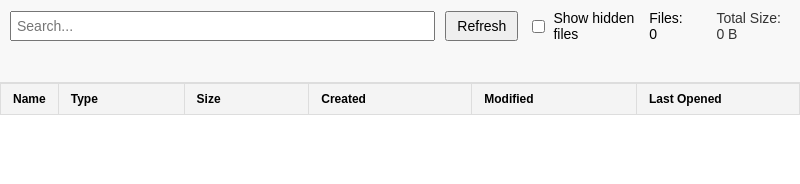
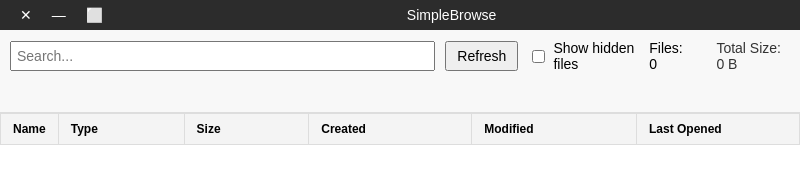
Before and after one commit to ashwyn222/SimpleBrowse, an Electron app: page index.html in a window 800 px wide. Drawn offline with Linux system fonts and the light colour scheme; no server answers.

Commit message:
Removed default title bar and customised UI

```diff
--- a/index.html
+++ b/index.html
@@ -3,10 +3,21 @@
 <head>
     <meta charset="UTF-8">
     <meta name="viewport" content="width=device-width, initial-scale=1.0">
-    <title>File Explorer</title>
+    <title>Simple Browse</title>
     <link rel="stylesheet" href="./styles.css">
 </head>
 <body>
+    <div class="title-bar">
+        <div class="title-bar-buttons">
+            <button class="close-btn" onclick="closeWindow()">✕</button>
+            <button class="minimize-btn" onclick="minimizeWindow()">—</button>
+            <button class="maximize-btn" onclick="toggleMaximizeWindow()">⬜</button>
+        </div>
+
+        <div class="title-bar-drag-region">
+            <div class="title-bar-title">SimpleBrowse</div>
+        </div>
+    </div>
     <div class="toolbar-container">
         <div class="toolbar">
             <input type="text" id="search" placeholder="Search..." oninput="filterFiles()" />
--- a/preload.js
+++ b/preload.js
@@ -6,5 +6,8 @@ contextBridge.exposeInMainWorld('electronAPI', {
     copyFile: (filePath) => ipcRenderer.invoke('copy-file', filePath),
     copyFilePath: (filePath) => ipcRenderer.invoke('copy-file-path', filePath),
     deleteFile: (filePath) => ipcRenderer.invoke('delete-file', filePath),
-    renameFile: (oldPath, newName) => ipcRenderer.invoke('rename-file', oldPath, newName)
+    renameFile: (oldPath, newName) => ipcRenderer.invoke('rename-file', oldPath, newName),
+    minimizeWindow: () => ipcRenderer.send('minimize-window'),
+    toggleMaximizeWindow: () => ipcRenderer.send('toggle-maximize-window'),
+    closeWindow: () => ipcRenderer.send('close-window')
 });
--- a/renderer.js
+++ b/renderer.js
@@ -329,5 +329,17 @@ function openFile(filePath) {
     window.electronAPI.openFile(filePath);
 }
 
+function minimizeWindow() {
+    window.electronAPI.minimizeWindow();
+}
+
+function toggleMaximizeWindow() {
+    window.electronAPI.toggleMaximizeWindow();
+}
+
+function closeWindow() {
+    window.electronAPI.closeWindow();
+}
+
 // Start by loading the Downloads directory
 navigateTo('');
--- a/styles.css
+++ b/styles.css
@@ -2,6 +2,47 @@ body {
     font-family: Arial, sans-serif;
     margin: 0;
     padding: 0;
+}
+
+.title-bar {
+    display: flex;
+    align-items: center;
+    justify-content: space-between;
+    background-color: #2c2c2c;
+    color: white;
+    padding: 0 10px;
+    height: 30px;
+    -webkit-user-select: none;
+}
+
+.title-bar-drag-region {
+    -webkit-app-region: drag;
+    flex-grow: 1;
+}
+
+.title-bar-title {
+    font-size: 14px;
+    text-align: center;
+    flex-grow: 2;
+}
+
+.title-bar-buttons {
+    display: flex;
+    align-items: center;
+    justify-content: flex-end;
+}
+
+.title-bar-buttons button {
+    background: none;
+    border: none;
+    color: white;
+    padding: 0 10px;
+    font-size: 14px;
+    cursor: pointer;
+}
+
+.title-bar-buttons button:hover {
+    background-color: rgba(255, 255, 255, 0.1);
 }
 
 .toolbar-container {
```
Also changed, not shown: main.js (+20 -1 lines), assets/app-screenshot.png.
